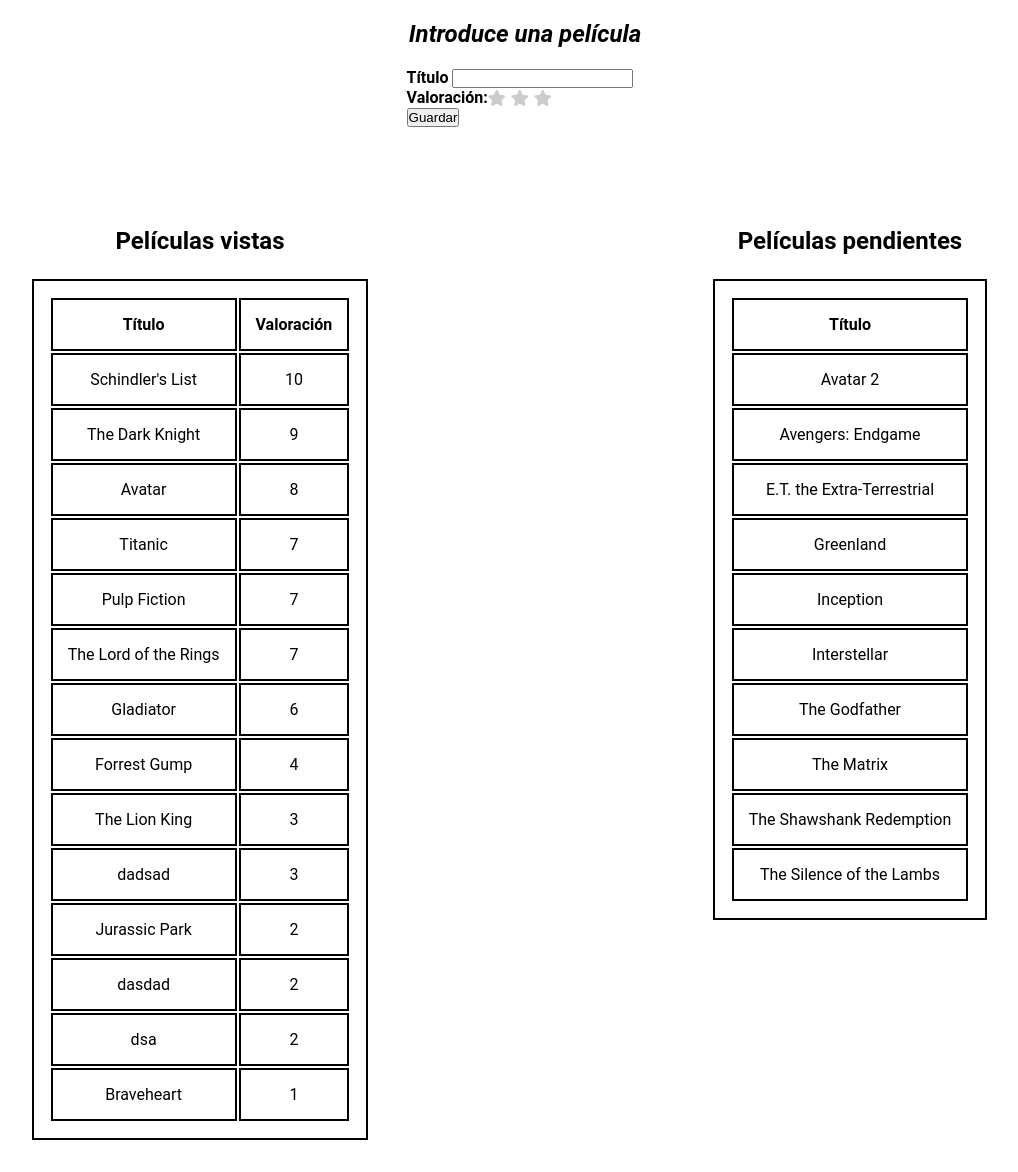
After one commit to Juanma0186/DWES, a PHP site: page /ej10_2.php in a window 1280 px wide. The commit adds this page. Shown: the whole page, without its empty margins (115-1133 px from the left). Run offline with PHP 8.4, Linux system fonts and the light colour scheme.

Commit message:
Añadidos ej10 y variaciones

```diff
--- /dev/null
+++ b/TEMA_2/PRACTICAS/02-integracion/arrays/ej10_2.php
@@ -0,0 +1,283 @@
+<?php
+
+define("FILE_NAME", "peliculas.json");
+//Comprobamos que el archivo existe y que no esta vacio
+if (file_exists(FILE_NAME) && filesize(FILE_NAME) > 0) {
+  $s = file_get_contents(FILE_NAME);
+  $peliculas = json_decode($s, true);
+  $vistas = [];
+  $pendientes = [];
+  foreach ($peliculas as $pelicula) {
+    if ($pelicula['valoracion'] != null) {
+      $vistas[] = $pelicula;
+    } else {
+      $pendientes[] = $pelicula;
+    }
+  }
+  //Ordenamos los arrays
+  ordenarValoracion($vistas);
+  ordenarNombre($pendientes);
+} else {
+  //Si no existe o esta vacio creamos un array vacio de peliculas
+  $peliculas = [];
+}
+function guardar($peliculas)
+{
+  $s = json_encode($peliculas);
+  file_put_contents(FILE_NAME, $s);
+}
+
+function annadirPeli($titulo, $peliculas, $valoracion = null)
+{
+  array_push($peliculas, ["titulo" => $titulo, "valoracion" => $valoracion]);
+  guardar($peliculas);
+}
+
+if (isset($_POST['titulo'])) {
+  $titulo = $_POST['titulo'];
+  $valoracion = $_POST['valoracion'];
+
+  if ($valoracion == null) {
+    annadirPeli($titulo, $peliculas);
+  } else {
+    annadirPeli($titulo, $peliculas, $valoracion);
+  }
+
+
+
+  //Redirigimos a la misma pagina para que no se envie el formulario al recargar y se repita la misma tarea varias veces
+  header("Location: ej10_2.php");
+  exit;
+}
+function ordenarValoracion(&$vistas)
+{
+  usort($vistas, function ($a, $b) {
+    return $b['valoracion'] <=> $a['valoracion'];
+  });
+  return $vistas;
+}
+
+function ordenarNombre(&$pendientes)
+{
+  usort($pendientes, function ($a, $b) {
+    return $a['titulo'] <=> $b['titulo'];
+  });
+  return $pendientes;
+}
+
+?>
+
+<!DOCTYPE html>
+<html lang="en">
+
+<head>
+  <meta charset="UTF-8">
+  <meta name="viewport" content="width=device-width, initial-scale=1.0">
+  <link rel="stylesheet" href="https://cdnjs.cloudflare.com/ajax/libs/font-awesome/5.15.1/css/all.min.css" />
+  <title>Peliculas</title>
+  <style>
+    * {
+      margin: 0;
+      padding: 0;
+      box-sizing: border-box;
+    }
+
+    body {
+      font-family: 'Roboto', sans-serif;
+      display: flex;
+      flex-direction: column;
+      align-items: center;
+      min-height: 100vh;
+    }
+
+    .fa-star {
+      color: #ccc;
+    }
+
+    .fa-star:hover {
+      color: #f8ce0b;
+    }
+
+    .fa-star.active {
+      color: #f8ce0b;
+    }
+
+    .container {
+      width: 100%;
+      display: flex;
+      flex-direction: column;
+      align-items: center;
+      margin: 20px;
+    }
+
+    .formulario {
+      display: flex;
+      flex-direction: row;
+      align-items: center;
+      gap: 10px;
+    }
+
+    .formulario label {
+      font-weight: bold;
+    }
+
+    .formulario input[type="text"],
+    .formulario input[type="hidden"],
+    .formulario button {
+      margin-right: 10px;
+    }
+
+    .stars {
+      display: flex;
+      align-items: center;
+    }
+
+    .stars i {
+      margin-right: 5px;
+      cursor: pointer;
+    }
+
+    #valor {
+      font-weight: bold;
+    }
+
+    .container h1 {
+      margin-bottom: 20px;
+      font-size: 1.5em;
+      font-weight: bold;
+      font-style: italic;
+    }
+
+    .pelis {
+      margin-top: 3em;
+      display: grid;
+      grid-template-columns: repeat(2, 1fr);
+      grid-gap: 20px;
+      height: 100%;
+      width: 100%;
+    }
+
+    .vistas,
+    .pendientes {
+      padding: 2em;
+      display: flex;
+      flex-direction: column;
+      align-items: center;
+    }
+
+    h2 {
+      margin-bottom: 1em;
+    }
+
+    table,
+    tr,
+    td,
+    th {
+      text-align: center;
+      border: #000 2px solid;
+      padding: 15px;
+    }
+  </style>
+</head>
+
+<body>
+  <div class="container">
+    <h1>Introduce una película</h1>
+    <div class="formulario">
+      <form action="ej10_2.php" method="post">
+        <label for="titulo">Título</label>
+        <input type="text" name="titulo" id="titulo" required>
+        <div class="stars">
+          <label for="valoracion">Valoración:</label>
+          <i class="fas fa-star" onclick="cambiarValor(1)"></i>
+          <i class="fas fa-star" onclick="cambiarValor(2)"></i>
+          <i class="fas fa-star" onclick="cambiarValor(3)"></i>
+          <p id="valor"></p>
+        </div>
+        <input type="hidden" name="valoracion" id="valoracion" min=0 max="2">
+        <button type="submit">Guardar</button>
+      </form>
+    </div>
+  </div>
+  <div class="pelis">
+    <div class="vistas">
+      <h2>Películas vistas</h2>
+      <?php if (!empty($vistas)) : ?>
+        <table>
+          <thead>
+            <tr>
+              <th>Título</th>
+              <th>Valoración</th>
+            </tr>
+          </thead>
+          <tbody>
+            <?php foreach ($vistas as $pelicula) : ?>
+              <tr>
+                <td><?= $pelicula['titulo'] ?></td>
+                <td><?= $pelicula['valoracion'] ?></td>
+              </tr>
+            <?php endforeach ?>
+          </tbody>
+        </table>
+      <?php else : ?>
+        <p>No hay películas vistas.</p>
+      <?php endif ?>
+    </div>
+    <div class="pendientes">
+      <h2>Películas pendientes</h2>
+      <?php if (!empty($pendientes)) : ?>
+        <table>
+          <thead>
+            <tr>
+              <th>Título</th>
+            </tr>
+          </thead>
+          <tbody>
+            <?php foreach ($pendientes as $pelicula) : ?>
+              <tr>
+                <td><?= $pelicula['titulo'] ?></td>
+              </tr>
+            <?php endforeach ?>
+          </tbody>
+        </table>
+      <?php else : ?>
+        <p>No hay películas pendientes.</p>
+      <?php endif ?>
+    </div>
+  </div>
+
+
+  <script>
+    function cambiarValor(value) {
+      document.getElementById("valoracion").value = value;
+
+      let stars = document.querySelectorAll(".stars i");
+      stars.forEach((star, index) => {
+        if (index < value) {
+          star.classList.add("active");
+        } else {
+          star.classList.remove("active");
+        }
+      });
+
+      //añade que depende de la estrella seleccionada se muestre un mensaje u otro
+      let valor = document.getElementById("valor");
+
+      switch (value) {
+        case 1:
+          valor.innerHTML = "Mala";
+          break;
+        case 2:
+          valor.innerHTML = "Buena";
+          break;
+        case 3:
+          valor.innerHTML = "Muy Buena";
+          break;
+      }
+
+    }
+  </script>
+
+</body>
+
+</html>
--- a/TEMA_2/PRACTICAS/02-integracion/arrays/ej11.php
+++ b/TEMA_2/PRACTICAS/02-integracion/arrays/ej11.php
@@ -16,7 +16,6 @@ function aplastalo(...$valores)
 function aplastalo2(...$valores)
 {
   $result = [];
-  $valores = [[0, 3], 42];
 
   while (!empty($valores)) {
     $element = array_shift($valores);
@@ -33,9 +32,6 @@ function aplastalo2(...$valores)
   return $result;
 }
 
-
-
-
 ?>
 
 <!DOCTYPE html>
@@ -49,7 +45,7 @@ function aplastalo2(...$valores)
 
 <body>
   <p>
-    El array tiene [<?= implode(",", aplastalo2([0], 42)) ?>]
+    El array tiene [<?= implode(",", aplastalo2([0], 42, [2, 3])) ?>]
   </p>
 </body>
 
--- /dev/null
+++ b/TEMA_2/PRACTICAS/02-integracion/arrays/peliculas.json
@@ -0,0 +1 @@
+[{"titulo":"Titanic","valoracion":"7"},{"titulo":"Greenland","valoracion":null},{"titulo":"Inception","valoracion":null},{"titulo":"Avatar","valoracion":"8"},{"titulo":"Interstellar","valoracion":null},{"titulo":"The Dark Knight","valoracion":"9"},{"titulo":"Avengers: Endgame","valoracion":null},{"titulo":"Forrest Gump","valoracion":"4"},{"titulo":"The Shawshank Redemption","valoracion":null},{"titulo":"Pulp Fiction","valoracion":"7"},{"titulo":"The Matrix","valoracion":null},{"titulo":"Jurassic Park","valoracion":"2"},{"titulo":"The Godfather","valoracion":null},{"titulo":"Gladiator","valoracion":"6"},{"titulo":"The Lord of the Rings","valoracion":"7"},{"titulo":"The Lion King","valoracion":"3"},{"titulo":"E.T. the Extra-Terrestrial","valoracion":null},{"titulo":"Braveheart","valoracion":"1"},{"titulo":"The Silence of the Lambs","valoracion":null},{"titulo":"Schindler's List","valoracion":"10"},{"titulo":"Avatar 2","valoracion":null},{"titulo":"dadsad","valoracion":"3"},{"titulo":"dasdad","valoracion":"2"},{"titulo":"dsa","valoracion":"2"}]
```
Also changed, not shown: TEMA_2/PRACTICAS/02-integracion/arrays/ej10.php (added, +198 -0 lines), TEMA_2/PRACTICAS/02-integracion/arrays/ej6.php (+1 -13 lines), 1 other file.
